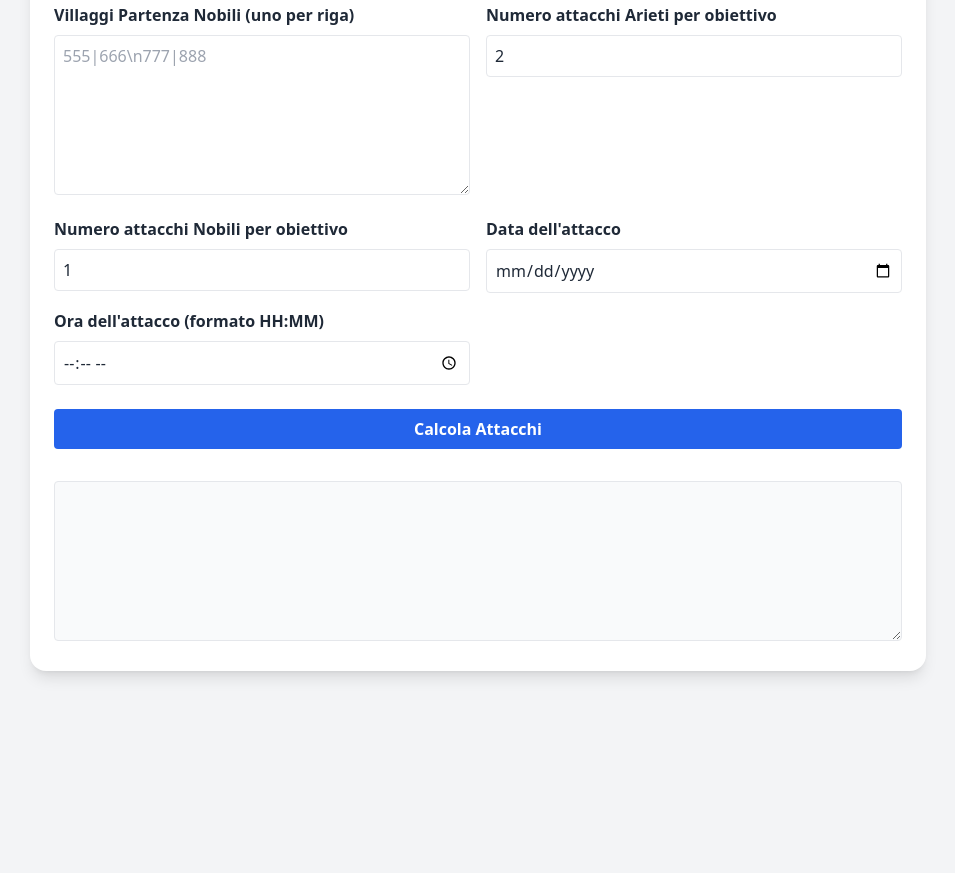
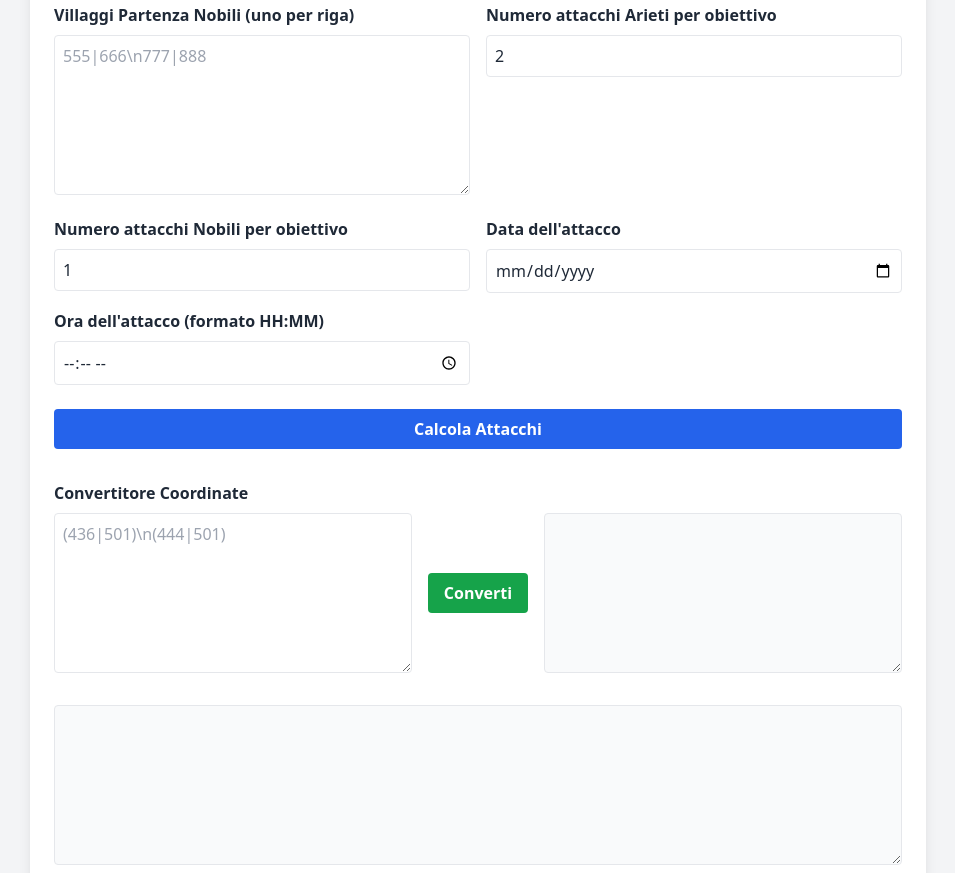
Before and after one commit to Yuri940/tribal-wars-planner, a plain HTML site: page index.html in a window 1280 px wide. Shown: the part 319-1192 px from the top of the page, without its empty margins (162-1117 px from the left). Before the commit the page ends 1014 px from the top, so only its background shows below. Drawn offline with nearby package versions, Linux system fonts and the light colour scheme.

Commit message:
Update index.html

```diff
--- a/index.html
+++ b/index.html
@@ -42,26 +42,42 @@
       </div>
     </div>
     <button onclick="calcolaAttacchi()" class="mt-6 bg-blue-600 hover:bg-blue-700 text-white font-bold py-2 px-4 rounded w-full">Calcola Attacchi</button>
+
+    <!-- Sezione per il convertitore di coordinate -->
+    <div class="mt-8">
+      <label class="block font-semibold mb-2">Convertitore Coordinate</label>
+      <div class="flex items-center gap-4">
+        <textarea id="inputCoordinates" class="w-full p-2 border rounded h-40" placeholder="(436|501)\n(444|501)"></textarea>
+        <button onclick="convertCoordinates()" class="bg-green-600 hover:bg-green-700 text-white font-bold py-2 px-4 rounded">Converti</button>
+        <textarea id="outputCoordinates" readonly class="w-full p-2 border rounded h-40 bg-gray-50" style="white-space: pre-wrap; overflow-y: auto;"></textarea>
+      </div>
+    </div>
+
     <div id="results" class="mt-8">
       <textarea readonly id="output" class="w-full p-2 border rounded h-40 bg-gray-50" style="white-space: pre-wrap; overflow-y: auto;"></textarea>
     </div>
   </div>
+
   <script>
+    // Funzione per estrarre le coordinate dal testo
     function parseCoordinate(line) {
-      const match = line.match(/(\d{1,3})\D+(\d{1,3})/);
+      const match = line.match(/(\d{1,3})\|(\d{1,3})/); // Modificata per cercare direttamente "xxx|yyy"
       return match ? `${match[1]}|${match[2]}` : null;
     }
 
+    // Funzione per calcolare la distanza tra due coordinate
     function distanza(coord1, coord2) {
       const [x1, y1] = coord1.split('|').map(Number);
       const [x2, y2] = coord2.split('|').map(Number);
       return Math.round(Math.hypot(x2 - x1, y2 - y1) * 100) / 100;
     }
 
+    // Funzione per formattare la data in BBCode
     function formatBBDate(date) {
       return `[b]${date.getDate().toString().padStart(2, '0')}-${(date.getMonth()+1).toString().padStart(2, '0')}-${date.getFullYear()} ${date.getHours().toString().padStart(2, '0')}:${date.getMinutes().toString().padStart(2, '0')}:${date.getSeconds().toString().padStart(2, '0')}.${date.getMilliseconds().toString().padStart(3, '0')}[/b]`;
     }
 
+    // Funzione per calcolare gli attacchi
     function calcolaAttacchi() {
       const targetVillages = document.getElementById('targetVillages').value.trim().split('\n').map(parseCoordinate).filter(Boolean);
       const startVillagesAriete = document.getElementById('startVillagesAriete').value.trim().split('\n').map(parseCoordinate).filter(Boolean);
@@ -124,6 +140,14 @@
       results.push("[/table]");
       document.getElementById('output').textContent = results.join('\n');
     }
+
+    // Funzione per convertire le coordinate
+    function convertCoordinates() {
+      const inputText = document.getElementById('inputCoordinates').value.trim();
+      const lines = inputText.split('\n');
+      const result = lines.map(parseCoordinate).filter(Boolean).join('\n');
+      document.getElementById('outputCoordinates').textContent = result;
+    }
   </script>
 </body>
 </html>
```
